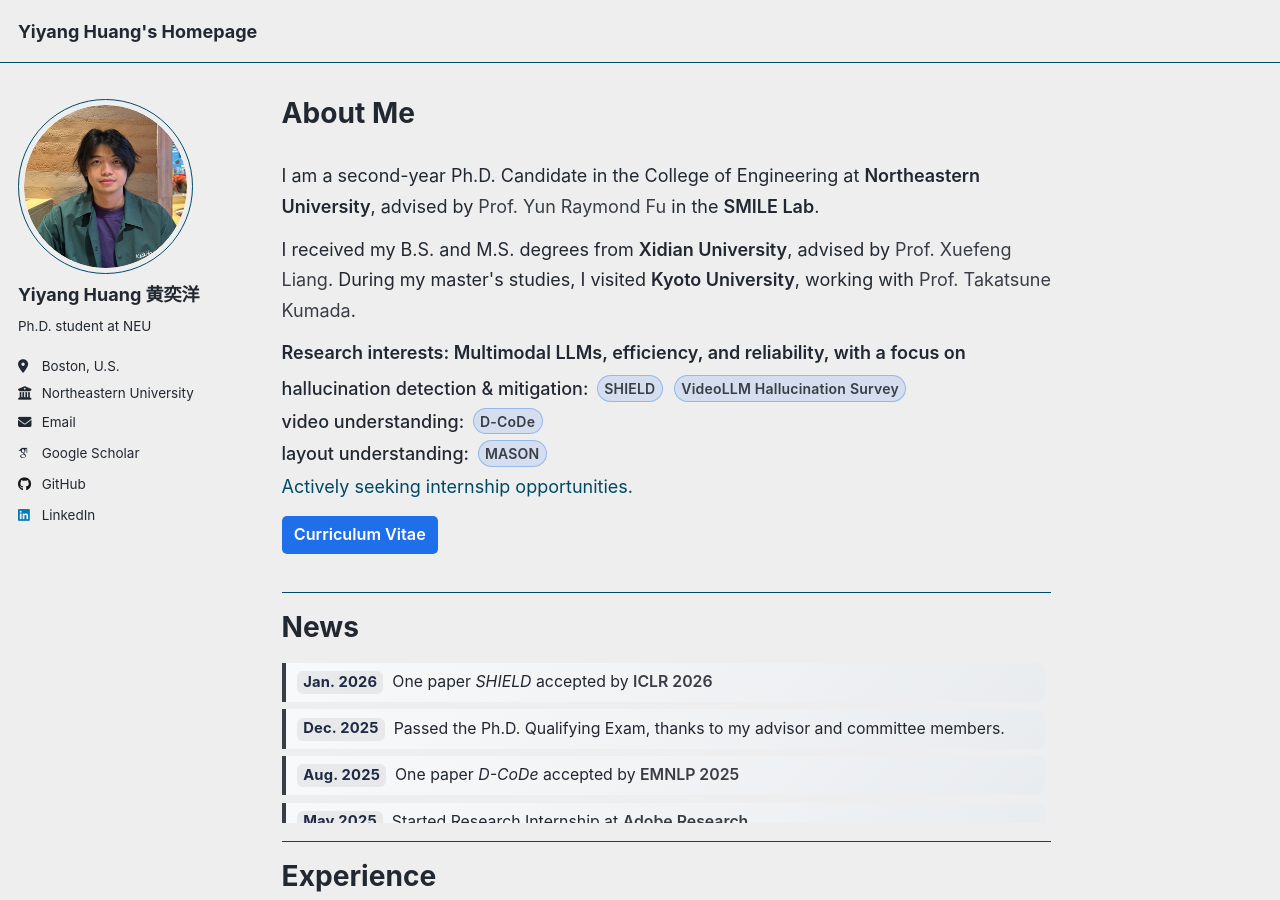
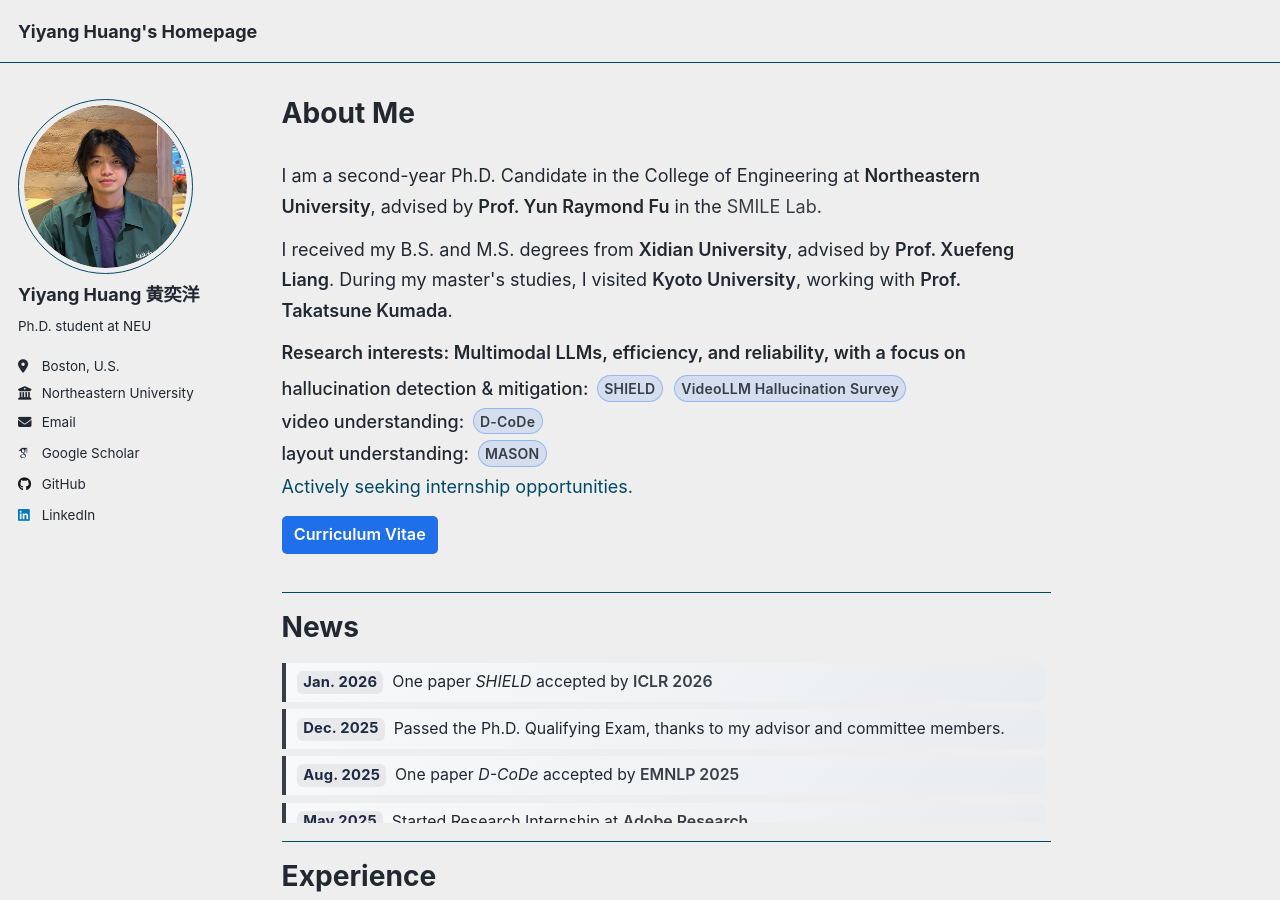
Before and after one commit to hukcc/hukcc.github.io, a Jekyll site: the page built from _pages/about.md, in a window 1280 px wide and 900 px high. Built offline with Jekyll 4.4.1, drawn with Linux system fonts in a browser that asks for light colours; some web fonts are replaced; a script that is not in the unit is left out.

Commit message:
Emphasize advisor names in intro
- Bold professor names
- Remove bold from SMILE Lab link

```diff
--- a/_pages/about.md
+++ b/_pages/about.md
@@ -12,14 +12,14 @@
   <p>
     I am a second-year Ph.D. Candidate in the College of Engineering at
     <span class="kw">Northeastern University</span>, advised by
-    <a href="https://www1.ece.neu.edu/~yunfu/">Prof. Yun Raymond Fu</a> in the
-    <a class="kw" href="https://fulab.sites.northeastern.edu/">SMILE Lab</a>.
+    <a class="kw" href="https://www1.ece.neu.edu/~yunfu/">Prof. Yun Raymond Fu</a> in the
+    <a href="https://fulab.sites.northeastern.edu/">SMILE Lab</a>.
   </p>
   <p>
     I received my B.S. and M.S. degrees from <span class="kw">Xidian University</span>,
-    advised by <a href="https://web.xidian.edu.cn/xliang/en/index.html">Prof. Xuefeng Liang</a>.
+    advised by <a class="kw" href="https://web.xidian.edu.cn/xliang/en/index.html">Prof. Xuefeng Liang</a>.
     During my master's studies, I visited <span class="kw">Kyoto University</span>,
-    working with <a href="https://kdb.iimc.kyoto-u.ac.jp/profile/en.a61c204316cdb5fc.html#display-items_basic-information">Prof. Takatsune Kumada</a>.
+    working with <a class="kw" href="https://kdb.iimc.kyoto-u.ac.jp/profile/en.a61c204316cdb5fc.html#display-items_basic-information">Prof. Takatsune Kumada</a>.
   </p>
   <div class="intro-focus">
     <div class="focus-title">Research interests: Multimodal LLMs, efficiency, and reliability, with a focus on</div>
```
